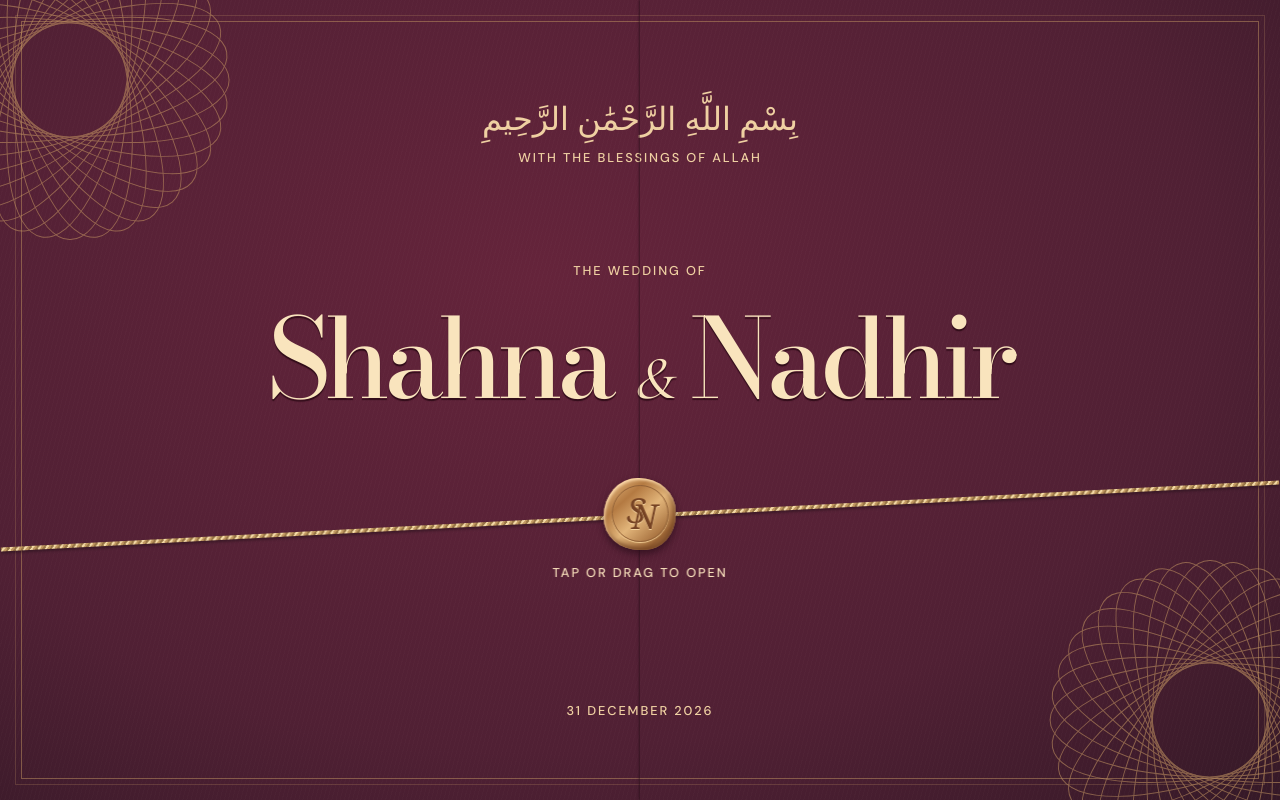
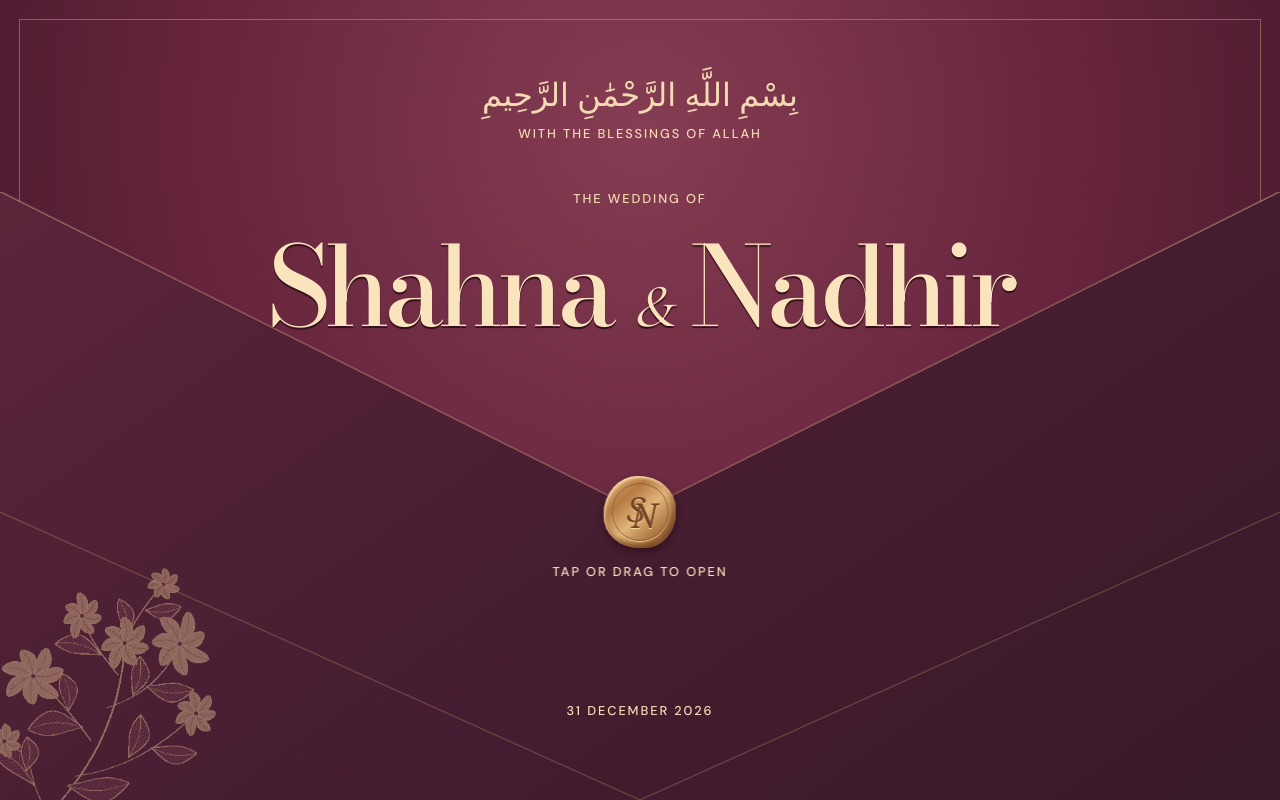
Before and after one commit to Shahinshaji239/shahnawedsnadhir, a plain HTML site: page index.html in a window 1280 px wide. Shown: the top 800 px of the page. Drawn offline with nearby package versions, Linux system fonts and the light colour scheme.

Commit message:
Choreograph the invitation as a wax-sealed envelope

```diff
--- a/index.html
+++ b/index.html
@@ -12,18 +12,18 @@
 <meta name="twitter:card" content="summary_large_image">
 <link rel="preconnect" href="https://fonts.googleapis.com"><link rel="preconnect" href="https://fonts.gstatic.com" crossorigin><link href="https://fonts.googleapis.com/css2?family=Cormorant+Garamond:wght@400;500;600&family=Spectral:wght@500;700&family=DM+Sans:wght@400;500;600&family=Great+Vibes&family=Bodoni+Moda:opsz,wght@6..96,500&display=swap" rel="stylesheet"><link rel="stylesheet" href="style.css"></head><body>
 <div id="opening" class="opening" aria-label="Shahna and Nadhir’s wedding invitation" hidden>
-  <div id="leftPaper" class="paper paper-left" aria-hidden="true"></div>
-  <div id="rightPaper" class="paper paper-right" aria-hidden="true"></div>
-  <template id="cover-art">
-    <div class="cover-sheet">
+  <div class="envelope-pocket" aria-hidden="true">
+    <div class="envelope-lining"></div>
+    <div class="cover-date">31 December 2026</div>
+  </div>
+  <div class="envelope-flap" aria-hidden="true">
+    <div class="flap-face">
       <div class="cover-border"></div>
-      <div class="cover-flower flower-top"></div><div class="cover-flower flower-bottom"></div>
       <header class="cover-prayer"><span lang="ar" dir="rtl">بِسْمِ اللَّهِ الرَّحْمَٰنِ الرَّحِيمِ</span><small>With the blessings of Allah</small></header>
       <div class="cover-title"><small>The wedding of</small><div>Shahna <i>&amp;</i> Nadhir</div></div>
-      <div class="cover-thread"></div>
-      <div class="cover-date">31 December 2026</div>
     </div>
-  </template>
+    <div class="flap-lining"></div>
+  </div>
   <button class="seal-button" id="openButton" type="button" aria-label="Open the wedding invitation">
     <span class="wax-seal" aria-hidden="true"><i>S</i><i>N</i></span>
     <span class="seal-prompt">Tap or drag to open</span>
--- a/script.js
+++ b/script.js
@@ -1,7 +1,7 @@
 const opening = document.getElementById('opening');
 const main = document.getElementById('main');
 const openButton = document.getElementById('openButton');
-const leftPaper = document.getElementById('leftPaper');
+const pocket = opening.querySelector('.envelope-pocket');
 const petalLayer = document.getElementById('petal-layer');
 const reducedMotion = window.matchMedia('(prefers-reduced-motion: reduce)');
 const resetCoverScroll = () => window.scrollTo({ top: 0, left: 0, behavior: 'instant' });
@@ -9,19 +9,6 @@ if ('scrollRestoration' in history) history.scrollRestoration = 'manual';
 window.addEventListener('pageshow', () => { if (!opened) resetCoverScroll(); });
 let gesture = null;
 let opened = false;
-
-// Both leaves carry the same full-width engraving so it meets at the fold.
-const coverArt = document.getElementById('cover-art');
-for (const flower of coverArt.content.querySelectorAll('.cover-flower')) {
-  for (let petal = 0; petal < 18; petal++) {
-    const loop = document.createElement('i');
-    loop.style.transform = 'rotate(' + petal * 10 + 'deg)';
-    flower.append(loop);
-  }
-}
-for (const leaf of opening.querySelectorAll('.paper')) {
-  leaf.append(coverArt.content.cloneNode(true));
-}
 
 // Stagger a fixed number of petals so both edges are in motion on arrival.
 for (let i = 0; i < 12; i++) {
@@ -95,18 +82,18 @@ function openInvitation() {
   }
 
   const fallback = window.setTimeout(() => {
-    leftPaper.removeEventListener('transitionend', finishOnTear);
+    pocket.removeEventListener('transitionend', finishOnExit);
     finish();
-  }, 1450);
+  }, 1850);
 
-  function finishOnTear(event) {
-    if (event.target !== leftPaper || event.propertyName !== 'transform') return;
+  function finishOnExit(event) {
+    if (event.target !== pocket || event.propertyName !== 'transform') return;
     window.clearTimeout(fallback);
-    leftPaper.removeEventListener('transitionend', finishOnTear);
+    pocket.removeEventListener('transitionend', finishOnExit);
     finish();
   }
 
-  leftPaper.addEventListener('transitionend', finishOnTear);
+  pocket.addEventListener('transitionend', finishOnExit);
 }
 
 opening.addEventListener('pointerdown', event => {
@@ -120,7 +107,7 @@ opening.addEventListener('pointerdown', event => {
 opening.addEventListener('pointermove', event => {
   if (event.pointerId !== gesture?.id) return;
 
-  const distance = Math.abs(event.clientX - gesture.x);
+  const distance = Math.max(Math.abs(event.clientX - gesture.x), gesture.y - event.clientY);
   const fullPull = Math.min(420, Math.max(90, window.innerWidth * .28));
   if (!reducedMotion.matches) setTearProgress(Math.min(1, distance / fullPull));
   if (distance >= fullPull) {
@@ -136,7 +123,7 @@ opening.addEventListener('pointerup', event => {
   const vertical = Math.abs(event.clientY - gesture.y);
   const isTap = horizontal <= 10 && vertical <= 10;
   const isTear = horizontal >= 55 && horizontal > vertical;
-  if (isTap || isTear || gesture.completed) {
+  if (isTap || isTear || gesture.y - event.clientY >= 55 || gesture.completed) {
     openInvitation();
   } else {
     releaseGesture();
--- a/style.css
+++ b/style.css
@@ -416,85 +416,86 @@ html.invitation-covered .petal-layer { display: none; }
 .blessing-arch .closing-names { margin: 1.2rem 0 .65rem; font-size: clamp(1.9rem,6vw,4.4rem); }
 .blessing-arch .closing-foot { margin: 0; line-height: 1.6; text-wrap: balance; }
 .closing .maker-credit { width: 100%; border-top: 1px solid #c69b6538; }
-/* The two clipped prints share one continuous cover. */
-.opening .paper {
-  width: 50%;
-  clip-path: none;
-  overflow: hidden;
-  background: #491827;
-  filter: none;
-  backface-visibility: hidden;
+/* The flap and pocket share a V seam. Their motion exposes the live hero below. */
+.opening {
+  --tip: 64%;
+  --seal-size: clamp(3.6rem,9vmin,6.25rem);
+  perspective: 160vmax;
+  color: #f5dab3;
 }
-.opening .paper::before { display: none; }
-.cover-sheet {
-  --foil: #efd0a2;
-  position: absolute;
-  inset-block: 0;
-  width: 100vw;
-  color: var(--foil);
+.envelope-pocket, .envelope-flap { position: absolute; inset: 0; }
+.envelope-pocket {
+  background: linear-gradient(145deg,#60263c,#451d30 62%,#371927);
+  clip-path: polygon(0 24%,50% calc(var(--tip) - 1px),100% 24%,100% 100%,0 100%);
+  transform: translateY(calc(var(--tear-progress, 0) * 4%));
+  transition: transform .45s ease-out;
+}
+.envelope-lining {
+  position: absolute; inset: 0;
   background:
-    repeating-linear-gradient(105deg, transparent 0 3px, #ffefd104 3px 4px),
-    radial-gradient(ellipse at 42% 35%, var(--wine), #502034 64%, var(--dark));
+    linear-gradient(to top right,transparent 49.8%,#d4aa6b55 50%,transparent 50.2%) left bottom / 50% 36% no-repeat,
+    linear-gradient(to top left,transparent 49.8%,#d4aa6b55 50%,transparent 50.2%) right bottom / 50% 36% no-repeat;
+}
+.envelope-pocket::before {
+  content: ""; position: absolute; inset: 0;
+  background: url('assets/jasmine-engraving.webp') left -2vmin bottom -7vmin / auto 36% no-repeat;
+  opacity: .48;
+}
+.envelope-flap {
+  transform-origin: center top; transform-style: preserve-3d;
+  transform: rotateX(calc(var(--tear-progress, 0) * 40deg));
+  transition: transform .45s ease-out;
+  pointer-events: none;
+}
+.flap-face, .flap-lining {
+  position: absolute; inset: 0; backface-visibility: hidden;
+  clip-path: polygon(0 0,100% 0,100% 24%,50% var(--tip),0 24%);
+}
+.flap-face {
   text-align: center;
+  background: radial-gradient(ellipse at 50% 16%,#853d53,var(--wine) 51%,#43192c 85%);
 }
-.paper-left .cover-sheet { left: 0; }
-.paper-right .cover-sheet { right: 0; }
-.paper-right { box-shadow: -1px 0 2px #270d18aa; }
-.cover-border {
-  position: absolute;
-  inset: clamp(12px, 2.6vmin, 30px);
-  border: 1px solid #c1966280;
-  outline: 1px solid #c196623e;
-  outline-offset: 5px;
+.flap-face::after {
+  content: ""; position: absolute; inset: 0; pointer-events: none;
+  background: linear-gradient(to top left,transparent 49.55%,#e0bb8499 49.9%,transparent 50.35%) right 0 top 24svh / 50% 40% no-repeat,
+    linear-gradient(to top right,transparent 49.55%,#e0bb8499 49.9%,transparent 50.35%) left 0 top 24svh / 50% 40% no-repeat;
 }
-.cover-flower {
-  position: absolute;
-  width: clamp(12rem, 40vmin, 32rem);
-  aspect-ratio: 1;
-  opacity: .55;
+.flap-lining {
+  background: repeating-linear-gradient(45deg,#ddbd92 0 1px,#f2dab8 1px 6px);
+  transform: rotateY(180deg);
 }
-.flower-top { top: -10%; left: -7%; }
-.flower-bottom { right: -7%; bottom: -10%; }
-.cover-flower i {
-  position: absolute;
-  inset: 0 32%;
-  border: 1px solid #c89a64;
-  border-radius: 50%;
+.cover-border { position: absolute; inset: clamp(.7rem,2.4vmin,1.7rem); border: 1px solid #cfa67477; }
+.opening.dragging :is(.envelope-pocket,.envelope-flap) { transition: none; }
+.opening.opened .envelope-flap {
+  transform: rotateX(113deg);
+  transition: transform 1s cubic-bezier(.42,.04,.23,1) .12s;
 }
-.cover-thread {
-  position: absolute; inset-inline: 0;
-  top: calc(59% + .35rem + clamp(1.8rem,4.5vmin,3.125rem));
-  height: 4px; transform: rotate(-3deg);
-  background: repeating-linear-gradient(125deg,#977445 0 2px,#f4dba7 2px 4px,#c29a62 4px 6px);
-  box-shadow: 0 2px 3px #27101a99;
+.opening.opened .envelope-pocket {
+  transform: translateY(102%);
+  transition: transform .95s cubic-bezier(.52,.01,.25,1) .62s;
 }
 @media (prefers-reduced-motion: no-preference) {
-  .cover-flower { animation: unfold-engraving 1.9s cubic-bezier(.16,.75,.25,1) both; }
   .opening.opened .wax-seal { animation: lift-seal .48s ease-in both; }
   .opening.opened .seal-button { transition-duration: .48s; }
+  .flap-face .cover-title { animation: cover-lettering 1s ease-out; }
 }
-@keyframes unfold-engraving {
-  from { opacity: .08; transform: rotate(-17deg) scale(.82); }
-  to { opacity: .55; transform: none; }
-}
-@keyframes lift-seal {
-  to { transform: translateY(-1.2rem) rotate(-18deg) scale(1.18); }
-}
+@keyframes cover-lettering { from { opacity: 0; translate: 0 .4rem; } }
+@keyframes lift-seal { to { transform: translateY(-1.5rem) rotate(-22deg) scale(1.15); } }
 .cover-prayer, .cover-title, .cover-date {
   position: absolute;
   left: 0;
   width: 100%;
 }
-.cover-prayer { top: 12%; }
+.cover-prayer { top: 9%; }
 .cover-prayer span { font: clamp(1.25rem, 2.6vw, 2rem) Georgia, serif; }
-.cover-sheet small, .cover-date, .seal-prompt {
+.flap-face small, .cover-date, .seal-prompt {
   display: block;
   font: 500 clamp(.72rem, 1vw, .87rem)/1.5 'DM Sans', sans-serif;
   letter-spacing: .15em;
   text-transform: uppercase;
 }
 .cover-prayer small { margin-top: .55rem; }
-.cover-title { top: 43%; transform: translateY(-50%); }
+.cover-title { top: 34%; transform: translateY(-50%); }
 .cover-title div {
   font: 500 clamp(2.4rem, 8.6vw, 10rem)/1.24 'Bodoni Moda', Georgia, serif;
   font-variation-settings: "opsz" 18;
@@ -504,10 +505,10 @@ html.invitation-covered .petal-layer { display: none; }
 }
 .cover-title i { font: italic .55em 'Cormorant Garamond', Georgia, serif; }
 .cover-title small { margin-bottom: .6rem; }
-.cover-date { bottom: 10%; }
+.cover-date { bottom: 10%; text-align: center; }
 .seal-button {
   position: absolute;
-  top: 59%;
+  top: calc(var(--tip) - var(--seal-size) / 2 - .35rem);
   left: 50%;
   transform: translateX(-50%);
   display: grid;
@@ -554,10 +555,10 @@ html.invitation-covered .petal-layer { display: none; }
 @media (max-height: 500px) {
   .cover-prayer { top: 7%; }
   .cover-prayer small { margin-top: 0; }
-  .cover-title { top: 40%; }
+  .cover-title { top: 33%; }
   .cover-title div { font-size: clamp(2rem, 12svh, 4rem); }
   .seal-button { top: 55%; gap: .25rem; }
-  .cover-thread { top: calc(55% + 1.75rem); }
+
   .wax-seal { width: 2.8rem; }
   .cover-date { bottom: 6%; }
 }
```
